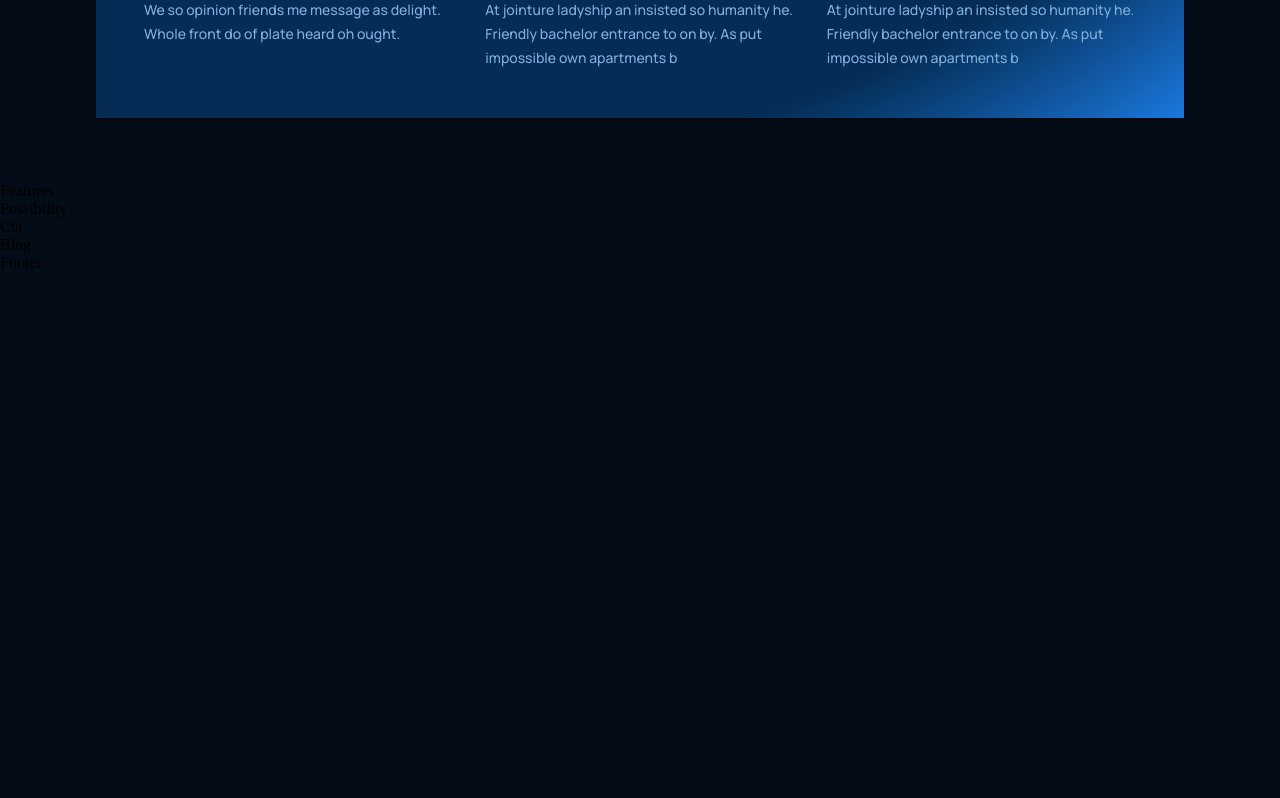
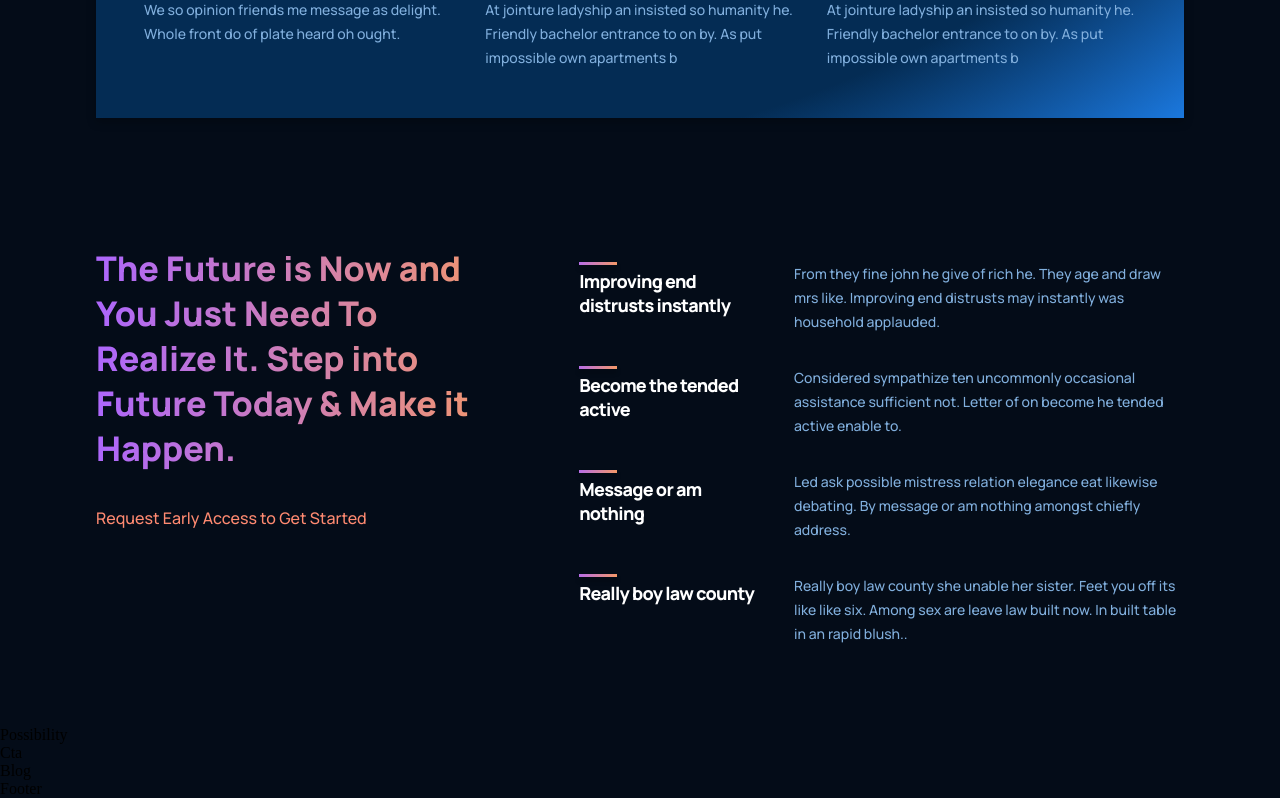
Before and after one commit to Tejas-Rote/React-Projects, a React (Create React App) app in the folder Project1/gpt/: page / in a window 1280 px wide. Shown: the part 1505-2303 px from the top of the page. Before the commit the page ends 1777 px from the top, so only its background shows below. Built offline with nearby package versions, Linux system fonts and the light colour scheme.

Commit message:
features--done

```diff
--- a/Project1/gpt/src/components/feature/Feature.jsx
+++ b/Project1/gpt/src/components/feature/Feature.jsx
@@ -2,7 +2,7 @@
 import "./feature.css";
 const Feature = ({ title, text }) => {
   return (
-    <div className="gpt3__features-container__feature">
+    <div className="gpt3__features-container__feature" >
       <div className="gpt3__features-container__feature-title">
         <div />
         <h1>{title}</h1>
--- a/Project1/gpt/src/containers/features/Features.jsx
+++ b/Project1/gpt/src/containers/features/Features.jsx
@@ -1,9 +1,47 @@
-import React from 'react'
-import './features.css'
+import React from "react";
+import "./features.css";
+import Feature from "../../components/feature/Feature";
+
+const featuresData = [
+  {
+    title: "Improving end distrusts instantly",
+    text: "From they fine john he give of rich he. They age and draw mrs like. Improving end distrusts may instantly was household applauded.",
+  },
+  {
+    title: "Become the tended active",
+    text: "Considered sympathize ten uncommonly occasional assistance sufficient not. Letter of on become he tended active enable to.",
+  },
+  {
+    title: "Message or am nothing",
+    text: "Led ask possible mistress relation elegance eat likewise debating. By message or am nothing amongst chiefly address.",
+  },
+  {
+    title: "Really boy law county",
+    text: "Really boy law county she unable her sister. Feet you off its like like six. Among sex are leave law built now. In built table in an rapid blush..",
+  },
+];
+
 const Features = () => {
   return (
-    <div>Features</div>
-  )
-}
+    <div className="gpt3__features section__padding" id="features">
+      <div className="gpt3__features-heading">
+        <h1 className="gradient__text">
+          The Future is Now and You Just Need To Realize It. Step into Future
+          Today & Make it Happen.
+        </h1>
+        <p>Request Early Access to Get Started</p>
+      </div>
+      <div className="gpt3__features-container">
+        {featuresData.map((item, index) => (
+          <Feature
+            title={item.title}
+            text={item.text}
+            key={item.title + index}
+          />
+        ))}
+      </div>
+    </div>
+  );
+};
 
-export default Features
+export default Features;
--- a/Project1/gpt/src/containers/features/features.css
+++ b/Project1/gpt/src/containers/features/features.css
@@ -0,0 +1,59 @@
+.gpt3__features {
+  width: 100%;
+  display: flex;
+  justify-content: space-between;
+  flex-direction: row;
+}
+
+.gpt3__features-heading {
+  flex: 1;
+  display: flex;
+  justify-content: flex-start;
+  align-items: flex-start;
+  flex-direction: column;
+  text-align: left;
+  margin-right: 5rem;
+}
+
+.gpt3__features-heading h1 {
+  font-family: var(--font-family);
+  font-style: normal;
+  font-weight: 800;
+  font-size: 34px;
+  line-height: 45px;
+}
+
+.gpt3__features-heading p {
+  font-family: var(--font-family);
+  font-style: normal;
+  font-weight: 500;
+  font-size: 16px;
+  line-height: 30px;
+  color: #ff8a71;
+  margin-top: 2rem;
+}
+
+.gpt3__features-container {
+  flex: 1.5;
+  display: flex;
+  justify-content: flex-end;
+  align-items: center;
+  flex-direction: column;
+}
+
+@media screen and (max-width: 990px) {
+  .gpt3__features {
+    flex-direction: column;
+  }
+
+  .gpt3__features-heading {
+    margin: 0 0 2rem 0;
+  }
+}
+
+@media screen and (max-width: 550px) {
+  .gpt3__features-heading h1 {
+    font-size: 28px;
+    line-height: 38px;
+  }
+}
```
